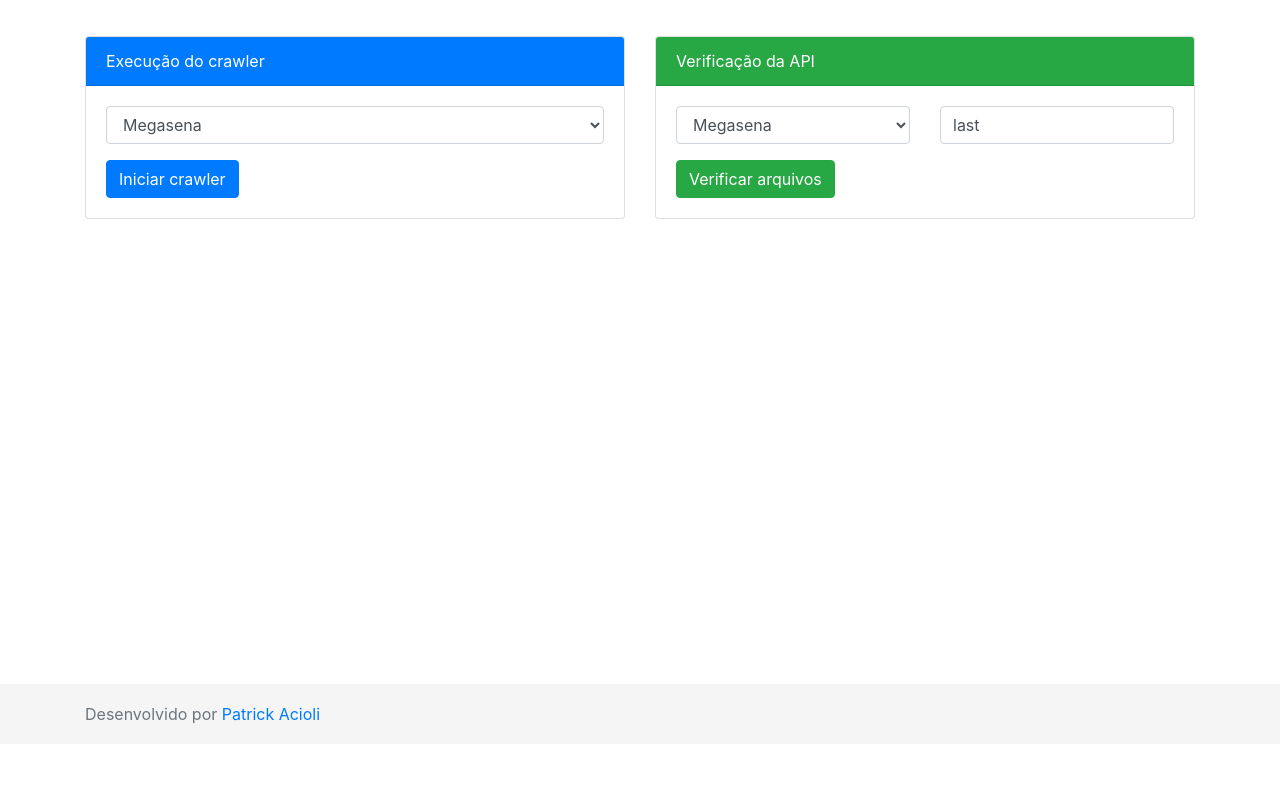
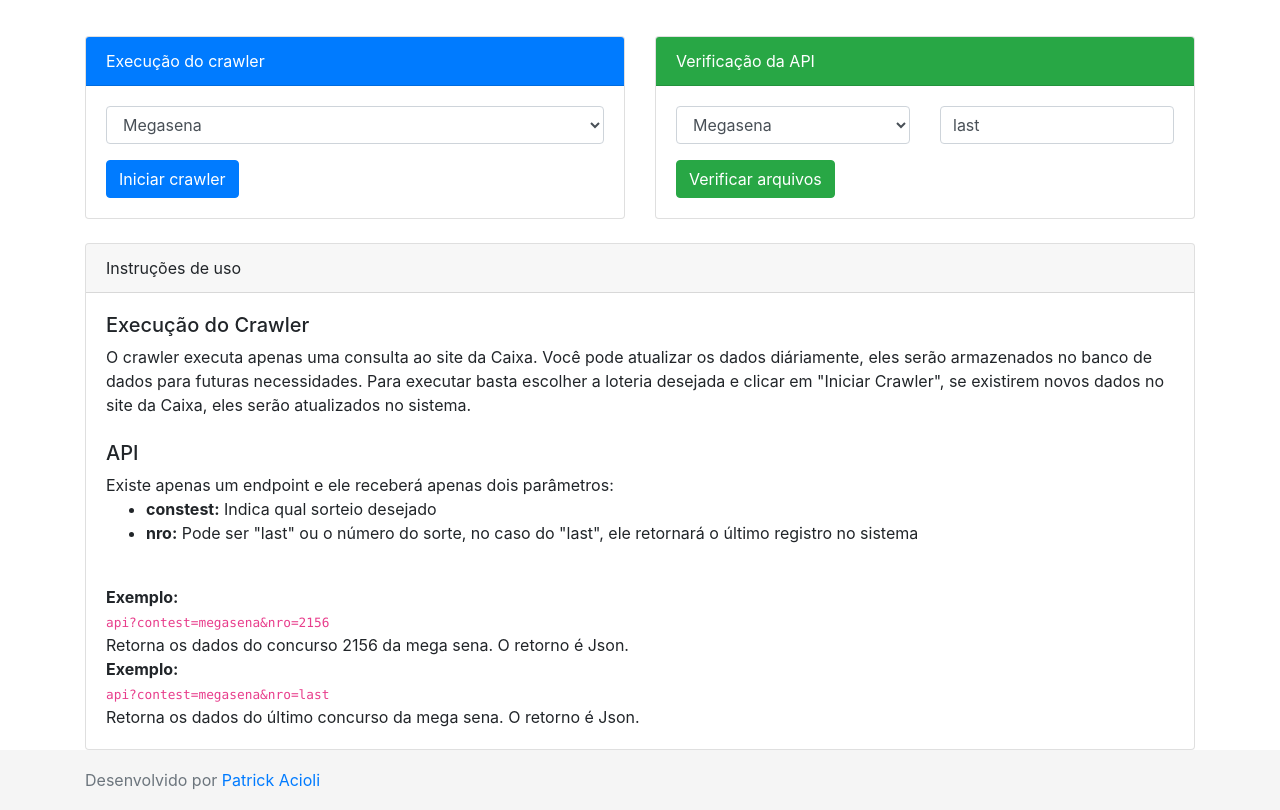
Before and after one commit to patrickacioli/loterias-caixa-api, a Django app: page / in a window 1280 px wide. Shown: the part 56-866 px from the top of the page. Before the commit the page ends 780 px from the top, so only its background shows below. Run offline with Django 3.2, Linux system fonts and the light colour scheme; some libraries are stand-ins or nearby versions.

Commit message:
finish a test version

```diff
--- a/products/templates/home.html
+++ b/products/templates/home.html
@@ -60,5 +60,48 @@
   </div>
 </div>
 </div>
+<br>
+<div class="row">
+  <div class="col">
+    <div class="card">
+      <div class="card-header">Instruções de uso</div>
+      <div class="card-body">
+        <h5>Execução do Crawler</h5>
+        O crawler executa apenas uma consulta ao site da Caixa. Você pode atualizar os
+        dados diáriamente, eles serão armazenados
+        no banco de dados para futuras necessidades.
+        Para executar basta escolher a loteria desejada e clicar em "Iniciar Crawler",
+        se existirem novos dados no site da Caixa, eles serão atualizados no sistema.
+
+        <br> <br>
+        <h5>API</h5>
+        Existe apenas um endpoint e ele receberá apenas dois parâmetros:
+        <ul>
+          <li><strong>constest:</strong> Indica qual sorteio desejado </li>
+          <li><strong>nro:</strong> Pode ser "last" ou o número do sorte, no caso do "last", ele retornará o último registro no sistema</li>
+        </ul>
+        <br>
+        <strong>Exemplo:</strong>
+        <br>
+        <code>
+            api?contest=megasena&nro=2156
+        </code>
+        <br>
+        Retorna os dados do concurso 2156 da mega sena. O retorno é Json.
+
+        <br>
+        <strong>Exemplo:</strong>
+        <br>
+        <code>
+            api?contest=megasena&nro=last
+        </code>
+        <br>
+        Retorna os dados do último concurso da mega sena. O retorno é Json.
+
+      </div>
+    </div>
+  </div>
+</div>
+
 
 {% endblock %}
--- a/static/api/megasena/2158.json
+++ /dev/null
@@ -1 +0,0 @@
-{"cu":"2"}
```
Also changed, not shown: caixa/scripts/run.py (+15 -11 lines), requirements.txt (+28 -2 lines).
